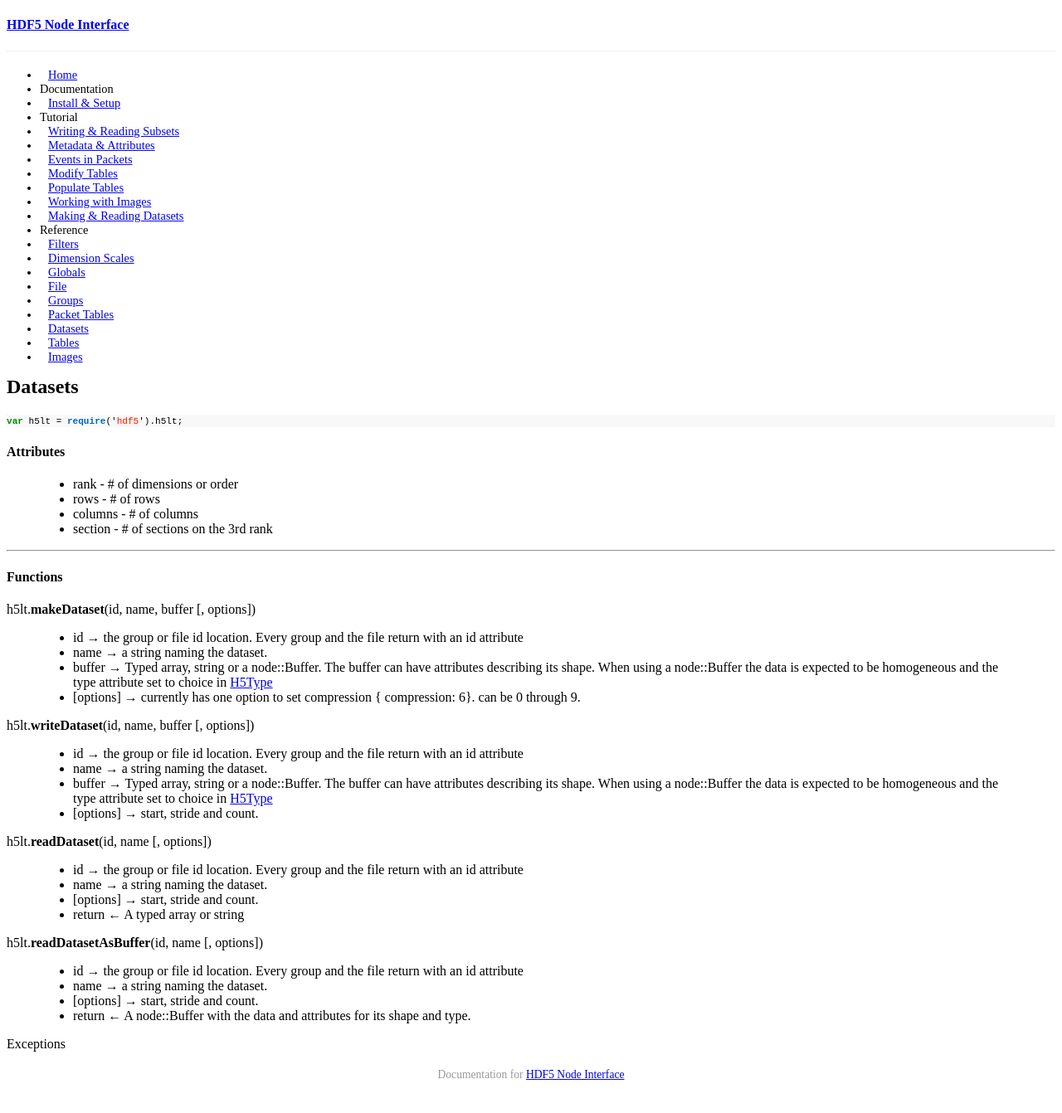
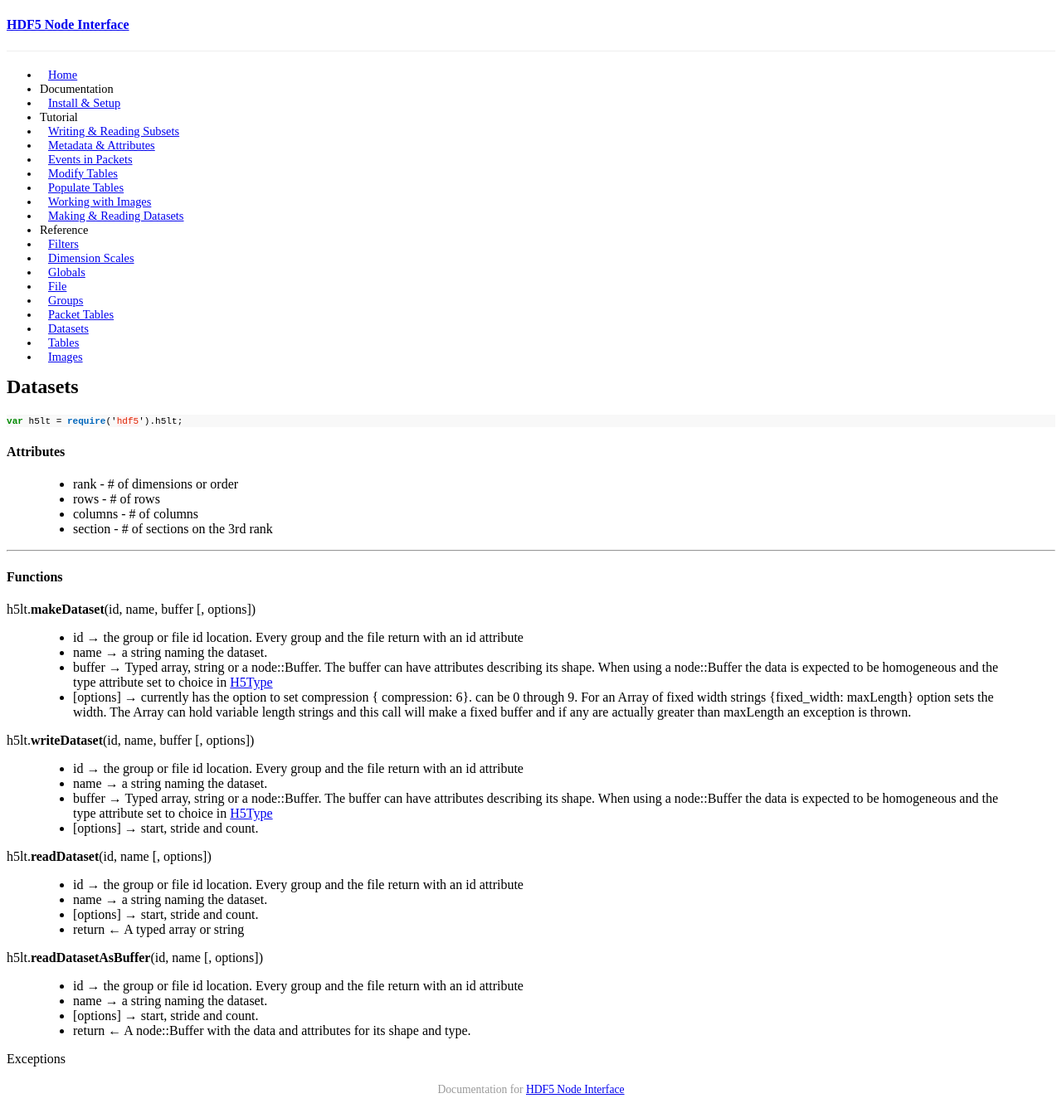
Before and after one commit to HDF-NI/hdf5.node, a Jekyll site: the page built from _posts/2015-05-02-datasets.md, in a window 1280 px wide. Shown: the whole page at 83% size. Built offline with Jekyll 4.4.1, drawn with Linux system fonts in a browser that asks for light colours; a style sheet for code colours, icons or effects is not loaded.

Commit message:
the fixed width option

```diff
--- a/_posts/2015-05-02-datasets.md
+++ b/_posts/2015-05-02-datasets.md
@@ -31,7 +31,9 @@ h5lt.**makeDataset**(id, name, buffer [, options])
 > *  id &rarr; {{ site.hdf5_id }}
 > *  name &rarr; {{ page.hdf5_name }}
 > *  buffer &rarr; {{ page.hdf5_buffer }} in [H5Type]({{ site.baseurl }}/ref/globals.html#h5type)
-> *  [options] &rarr; currently has one option to set compression { compression: 6}. can be 0 through 9.
+> *  [options] &rarr; currently has the option to set compression { compression: 6}. can be 0 through 9. For an Array
+of fixed width strings {fixed_width: maxLength} option sets the width. The Array can hold variable length strings and
+this call will make a fixed buffer and if any are actually greater than maxLength an exception is thrown.
 
 h5lt.**writeDataset**(id, name, buffer [, options])
 
```
